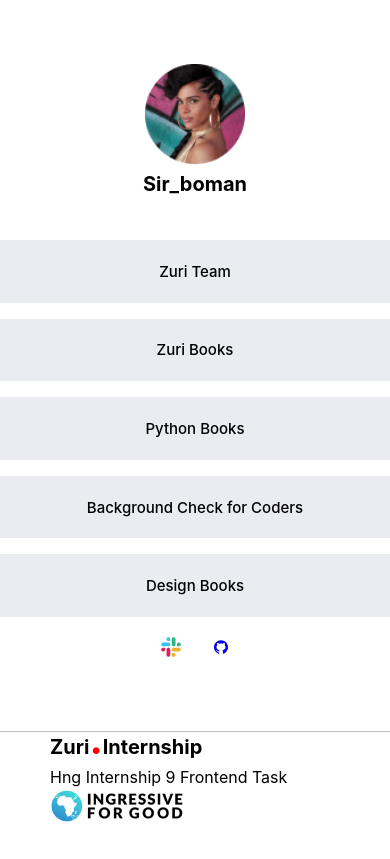
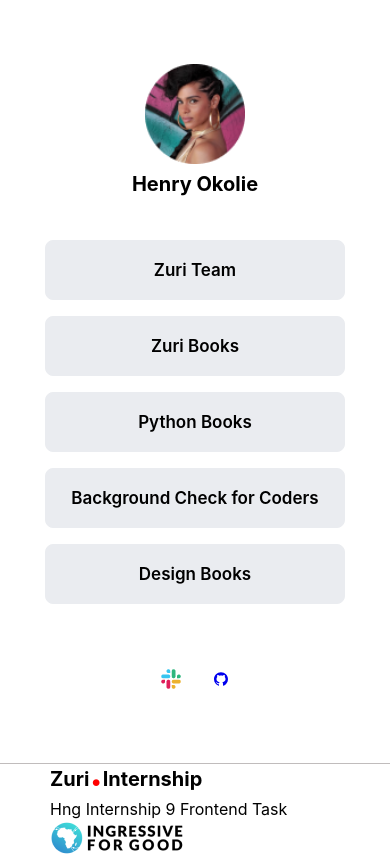
Before and after one commit to Sirboman/Hngi9Task1-linktree, a React (Create React App) app: page / in a window 390 px wide. Built offline with nearby package versions, Linux system fonts and the light colour scheme.

Commit message:
adding screen resolution

```diff
--- a/package.json
+++ b/package.json
@@ -1,4 +1,5 @@
 {
+  "homepage": "http://sirboman.github.io/Hngi9Task1-linktree",
   "name": "hngi9-task1",
   "version": "0.1.0",
   "private": true,
@@ -14,6 +15,8 @@
   },
   "scripts": {
     "start": "react-scripts start",
+    "predeploy": "npm run build" ,
+    "deploy" : "gh-pages -d build" ,
     "build": "react-scripts build",
     "test": "react-scripts test",
     "eject": "react-scripts eject"
--- a/src/components/MainContainer.js
+++ b/src/components/MainContainer.js
@@ -20,7 +20,7 @@
                 <img src={profileimg}alt='' />
                 </div>
                 <span>
-                    <h2 id='twitter'><small>Sir_boman</small></h2>
+                    <h2 id='twitter'><small>Henry Okolie</small></h2>
                     <h2 id='slack' hidden ><small>HNG001819OHO</small></h2>
                 </span>
             </div>
--- a/src/styles/MainContainer.css
+++ b/src/styles/MainContainer.css
@@ -195,8 +195,34 @@
 
 
 /* ================= Smaller devices =============== */
-@media screen and (max-width: 600) {
-    body {
-        background: red;
+@media screen and (max-width: 640px) {
+
+
+    .MainContainer main
+    {
+        margin-bottom: 2rem;
     }
+
+
+    .MainContainer main .links
+    {
+    position: relative;
+    width: 300px;
+    bottom: 7rem;
+    margin-top: 20rem;
+    }
+
+    .MainContainer main .links .link li a
+    {
+        padding: 3px;
+    }
+
+    .MainContainer main .links .link li a .title
+    {
+        font-size: 17px;
+        font-weight: 600;
+    }
+
+
+
 }
```
